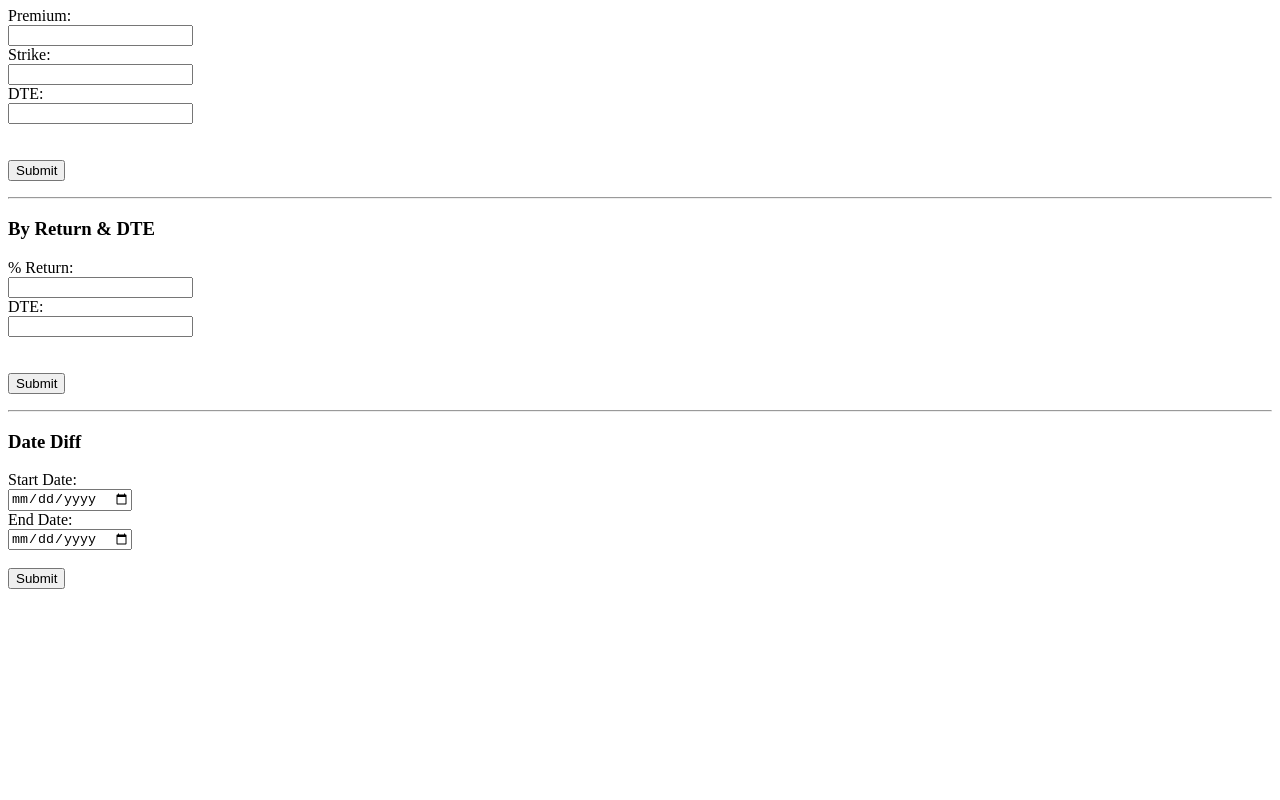
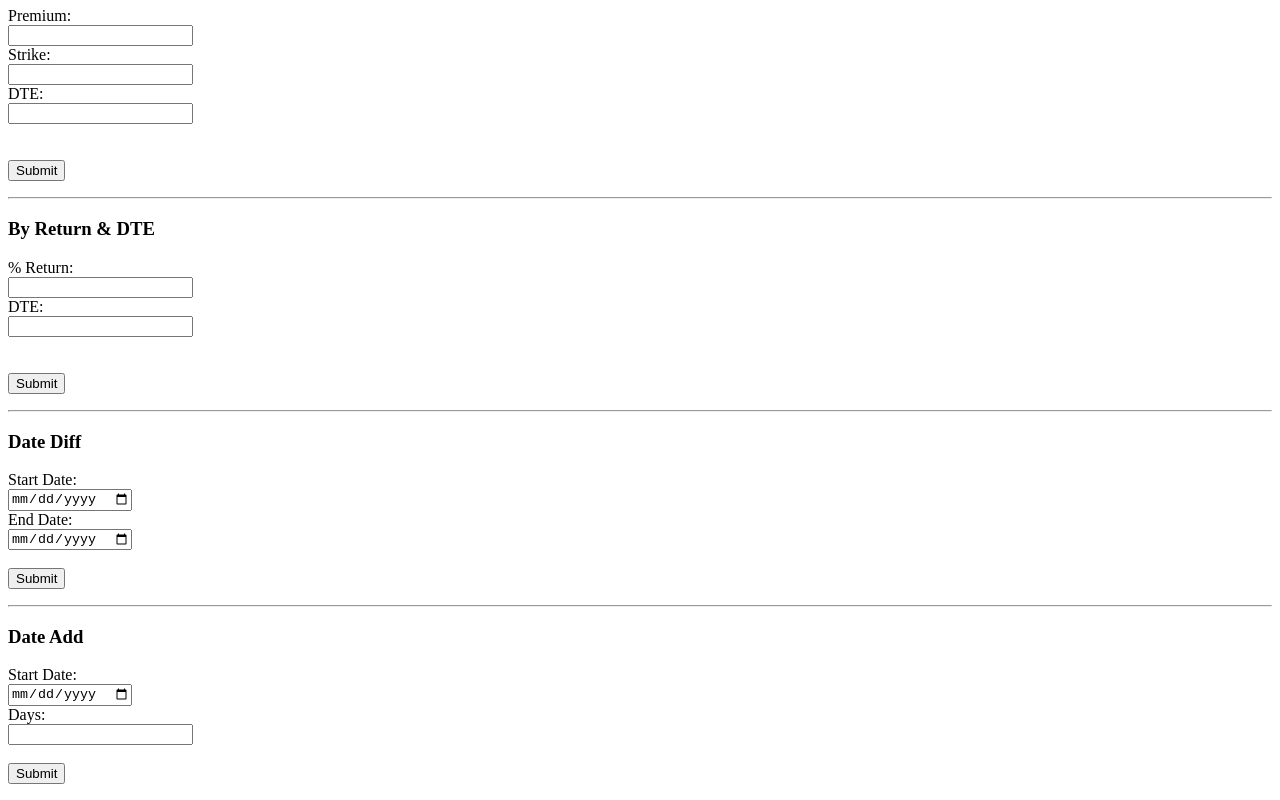
Before and after one commit to jackiewoodall/annualizer, a plain HTML site: page index.html in a window 1280 px wide. Shown: the part 410-1210 px from the top of the page. Before the commit the page ends 1015 px from the top, so only its background shows below. Drawn offline with Linux system fonts and the light colour scheme.

Commit message:
date add

```diff
--- a/index.html
+++ b/index.html
@@ -150,11 +150,40 @@ function dateDiff() {
 	var ed = theForm.elements["enddate"].value;
 	var dte = Math.floor(( Date.parse(ed) - Date.parse(sd) ) / 86400000);
 
-	document.getElementById('resultsDateDiff').innerHTML += "<br>" + "Days = " + dte + " days"
+	document.getElementById('resultsDateDiff').innerHTML += "<br>" + "Days = " + dte + " days";
 
 	return false;
 }
+</script>
 
+<hr>
+
+<h3>Date Add</h3>
+
+<form id="dateAddForm" onsubmit="return dateAdd()">
+Start Date:<br>
+<input type="date" id="startdate">
+<br>
+Days:<br>
+<input type="number" id="days" step="1" required>
+<br><br>
+<input type="submit">
+</form>
+
+<p id="resultsDateAdd"></p>
+
+<script>
+function dateAdd() {
+	var theForm = document.forms["dateAddForm"];
+
+	var sd = theForm.elements["startdate"].value;
+	var days = theForm.elements["days"].value;
+	var ed = new Date(Date.parse(sd) + days * 86400000)
+
+	document.getElementById('resultsDateAdd').innerHTML += "<br>" + "Date = " + ed.toUTCString()
+
+	return false;
+}
 </script>
 </body>
 </html>
```
